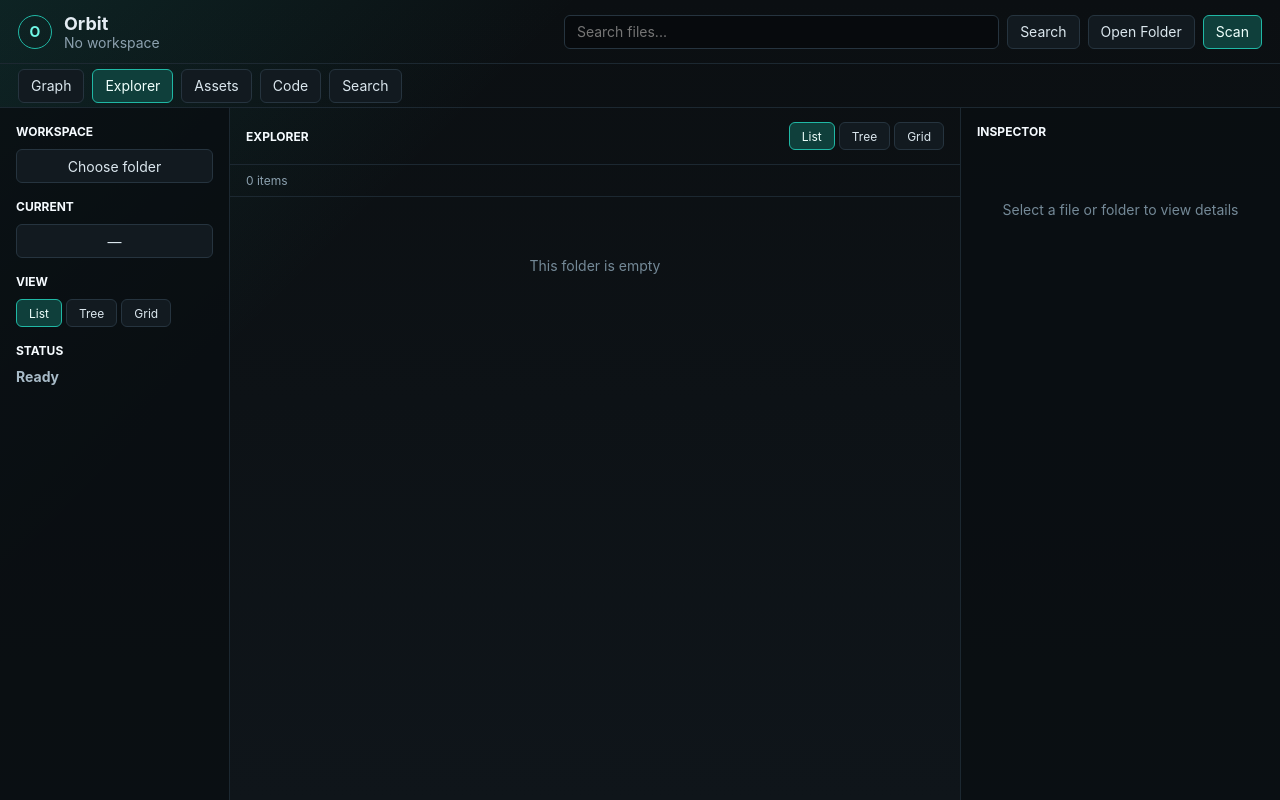
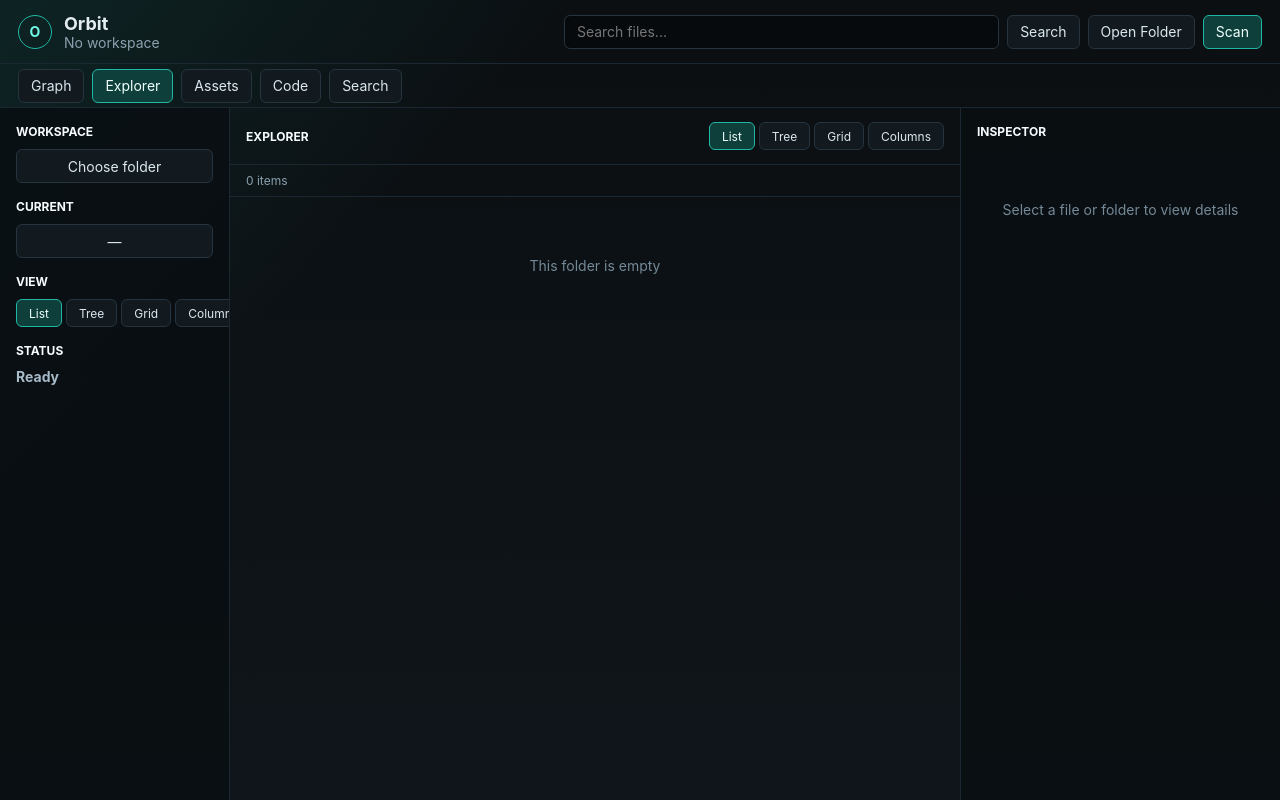
Before and after one commit to Lambchwrlie95/Orbit-Graph-based-workspace-explorer, a React (Vite) app in the folder frontend/: page / in a window 1280 px wide. Both pictures are taken after a click on the button "Explorer". Built offline with nearby package versions, Linux system fonts and the light colour scheme.

Commit message:
feat(06-02): integrate Columns view into main.tsx
- Import ExplorerColumns component
- Add Columns button to sidebar view toggle
- Add Columns button to surface-header view toggle
- Add conditional rendering for columns mode in explorer view

```diff
--- a/frontend/src/main.tsx
+++ b/frontend/src/main.tsx
@@ -4,6 +4,7 @@ import { invoke } from "@tauri-apps/api/core";
 import { ExplorerList } from "./components/ExplorerList";
 import { ExplorerTree } from "./components/ExplorerTree";
 import { ExplorerGrid } from "./components/ExplorerGrid";
+import { ExplorerColumns } from "./components/ExplorerColumns";
 import { SearchPanel } from "./components/SearchPanel";
 import { Inspector } from "./components/Inspector";
 import { GraphView } from "./components/GraphView";
@@ -397,6 +398,12 @@ function App() {
               >
                 Grid
               </button>
+              <button
+                className={explorerViewMode === "columns" ? "active" : ""}
+                onClick={() => setExplorerViewMode("columns")}
+              >
+                Columns
+              </button>
             </div>
           )}
 
@@ -457,9 +464,23 @@ function App() {
                   >
                     Grid
                   </button>
+                  <button
+                    className={explorerViewMode === "columns" ? "active" : ""}
+                    onClick={() => setExplorerViewMode("columns")}
+                  >
+                    Columns
+                  </button>
                 </div>
               </div>
-              {explorerViewMode === "grid" ? (
+              {explorerViewMode === "columns" ? (
+                <ExplorerColumns
+                  rootPath={rootPath}
+                  currentPath={currentPath}
+                  selectedPath={selected?.path}
+                  onSelect={selectRecord}
+                  onNavigate={setCurrentPath}
+                />
+              ) : explorerViewMode === "grid" ? (
                 <ExplorerGrid
                   currentPath={currentPath}
                   rootPath={rootPath}
```
